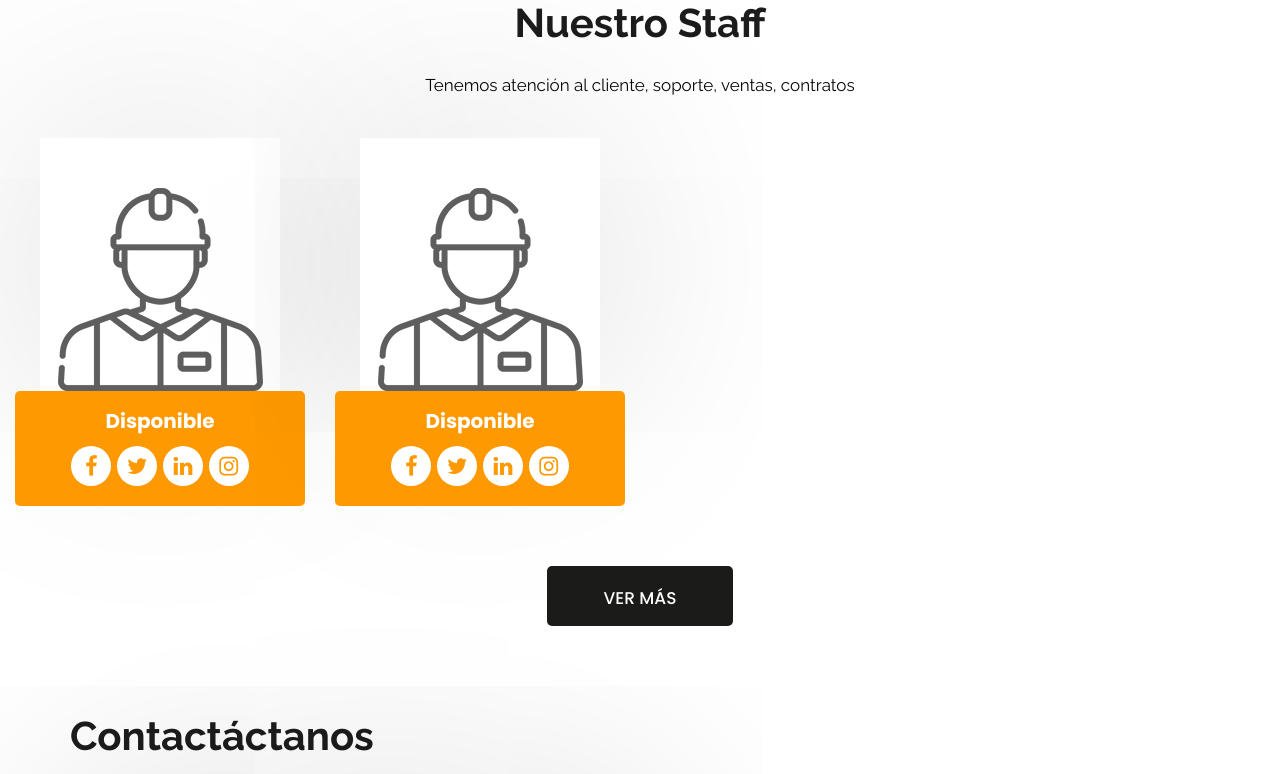
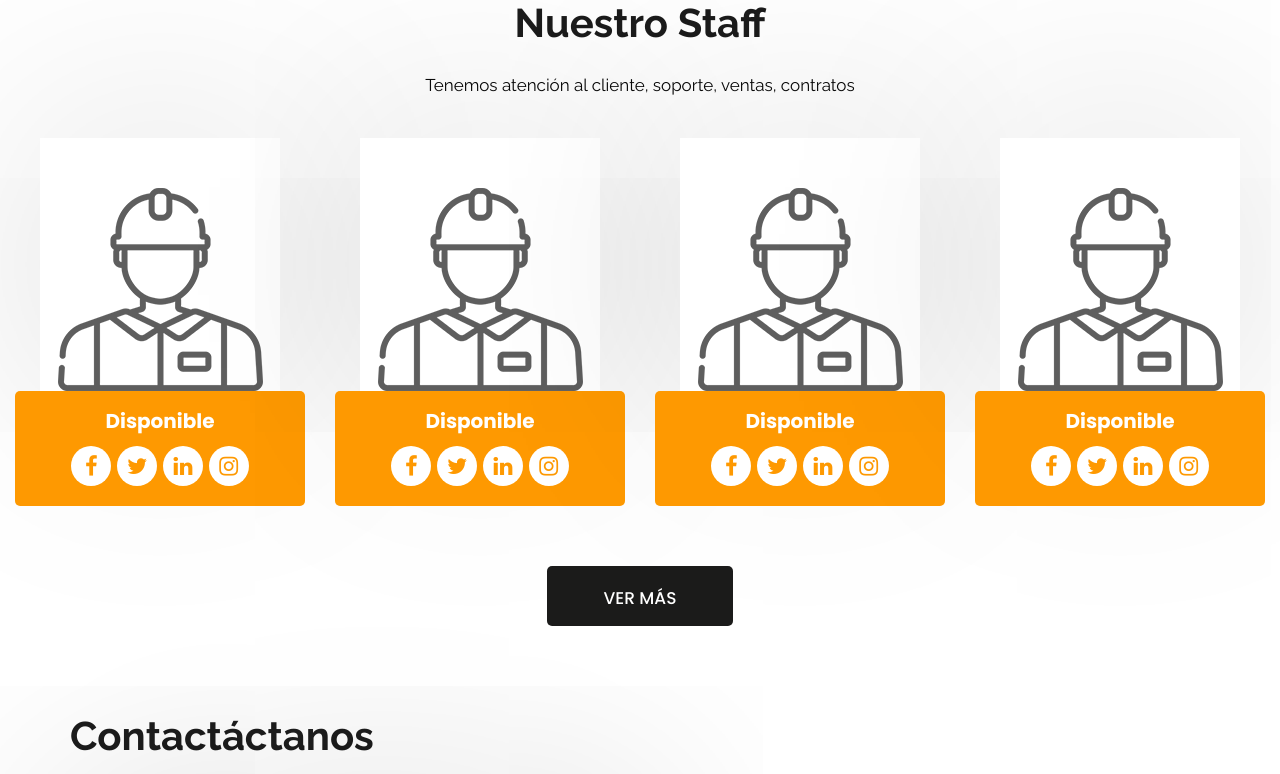
Before and after one commit to rapimax/sergenorte, a plain HTML site: page index.html in a window 1280 px wide. Shown: the part 3125-3899 px from the top of the page. Drawn offline with nearby package versions, Linux system fonts and the light colour scheme; a web font is replaced by a local one.

Commit message:
sergenorte3

```diff
--- a/index.html
+++ b/index.html
@@ -508,6 +508,38 @@
                      </div>
                   </div>
                </div>
+               <div class="col-md-3 col-sm-6">
+                  <div class="staff">
+                     <div class="man">
+                        <i><img src="images/man.png" alt="#"/></i>
+                     </div>
+                     <div class="social_icon_main">
+                        <h4>Disponible</h4>
+                        <ul class="social_icon_staff text_align_center  ">
+                           <li><a href="#"><i class="fa fa-facebook" aria-hidden="true"></i></a></li>
+                           <li><a href="#"><i class="fa fa-twitter" aria-hidden="true"></i></a></li>
+                           <li><a href="#"><i class="fa fa-linkedin" aria-hidden="true"></i></a></li>
+                           <li><a href="#"><i class="fa fa-instagram" aria-hidden="true"></i></a></li>
+                        </ul>
+                     </div>
+                  </div>
+               </div>
+               <div class="col-md-3 col-sm-6">
+                  <div class="staff">
+                     <div class="man">
+                        <i><img src="images/man.png" alt="#"/></i>
+                     </div>
+                     <div class="social_icon_main">
+                        <h4>Disponible</h4>
+                        <ul class="social_icon_staff text_align_center  ">
+                           <li><a href="#"><i class="fa fa-facebook" aria-hidden="true"></i></a></li>
+                           <li><a href="#"><i class="fa fa-twitter" aria-hidden="true"></i></a></li>
+                           <li><a href="#"><i class="fa fa-linkedin" aria-hidden="true"></i></a></li>
+                           <li><a href="#"><i class="fa fa-instagram" aria-hidden="true"></i></a></li>
+                        </ul>
+                     </div>
+                  </div>
+               </div>
 
                <div class="col-md-12">
                   <a class="read_more" href="Javascript:void(0)"> Ver Más</a>
```
